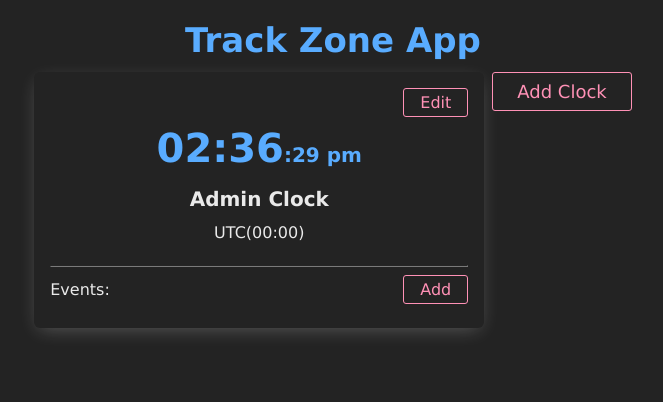
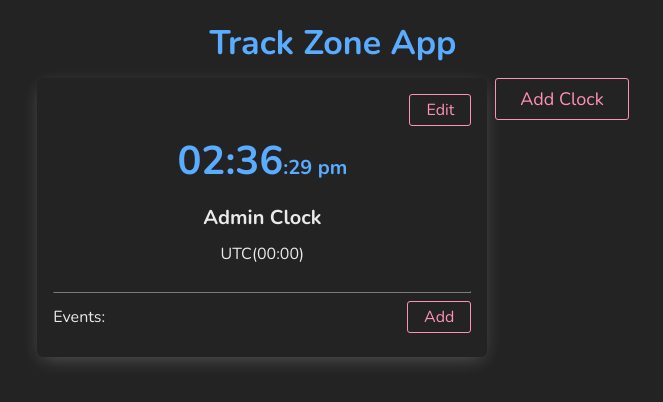
Before and after one commit to rislammb/track-zone-test, a React (Create React App) app: page / in a window 1280 px wide. Shown: the top 402 px of the page, without its empty margins (307-970 px from the left). Built offline with nearby package versions, Linux system fonts and the light colour scheme.

Commit message:
Update index.css

```diff
--- a/src/index.css
+++ b/src/index.css
@@ -1,10 +1,11 @@
+@import url('https://fonts.googleapis.com/css2?family=Nunito:wght@400;700&display=swap');
 * {
   margin: 0;
   padding: 0;
   box-sizing: border-box;
   background-color: #232323;
   color: #eaeaea;
-  font-family: verdana, sans-serif;
+  font-family: 'Nunito', sans-serif;
 }
 
 .app {
```
